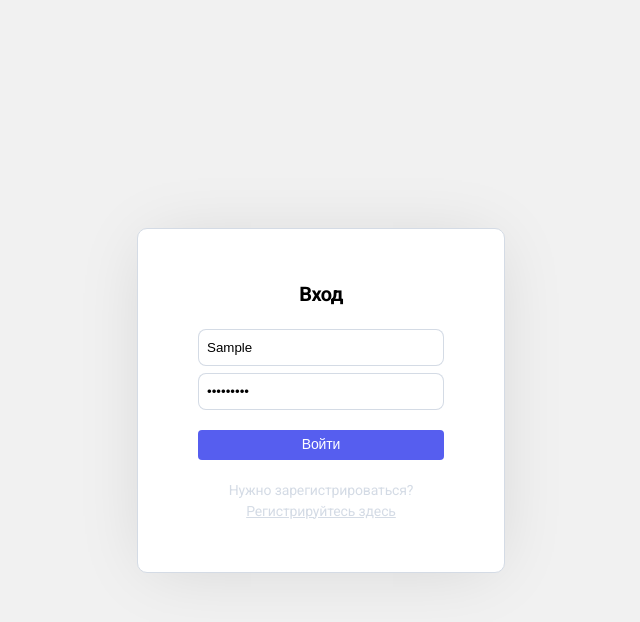
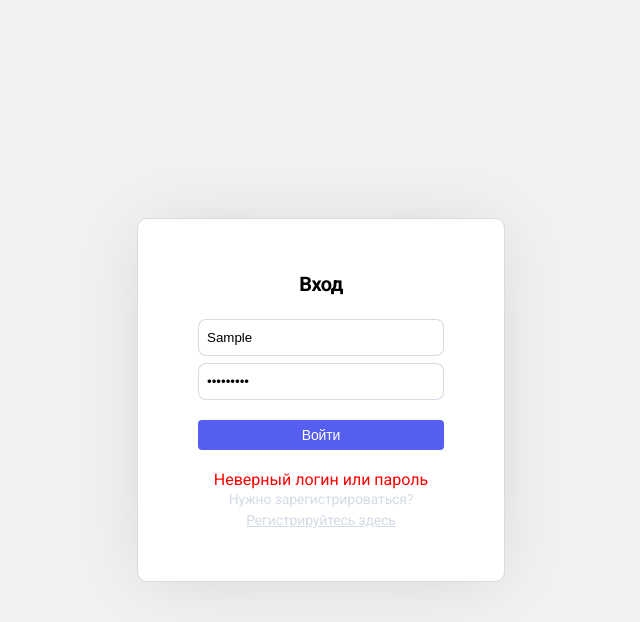
Before and after one commit to SergeySkywell/skypro-kanban, a React (Vite) app: page /login in a window 1280 px wide. Both pictures are taken after typing "Sample", "Sample123" into the empty fields and a click on the button "Войти". Shown: the top 622 px of the page, without its empty margins (319-959 px from the left). Built offline with nearby package versions, Linux system fonts and the light colour scheme; no server answers.

Commit message:
fix: add error text on LogInPage

```diff
--- a/src/pages/LogInPage.jsx
+++ b/src/pages/LogInPage.jsx
@@ -125,6 +125,7 @@ export function LogInPage({ setIsAuth }) {
               <ModalBtnEnter id="btnEnter" type="submit">
                 Войти
               </ModalBtnEnter>
+              {error && <p style={{ color: "red" }}>{error}</p>}
 
               <ModalFormGroup>
                 <p>Нужно зарегистрироваться?</p>
--- a/src/services/auth.js
+++ b/src/services/auth.js
@@ -13,7 +13,7 @@ export async function signIn(userData) {
     });
     return data.data.user;
   } catch (error) {
-    throw new Error(error.response.data.error);
+    throw new Error(error.response?.data?.error || "Неверный логин или пароль");
   }
 }
 
```
